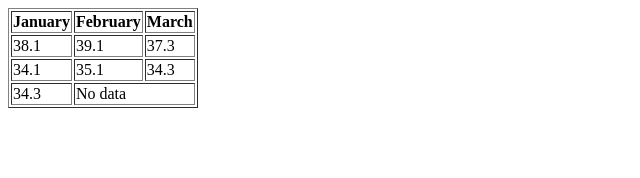
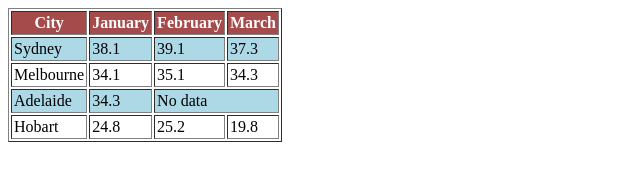
Before and after one commit to AndrewSRea/HTML_Challenges, a plain HTML site: page html-challenge-7.html in a window 1280 px wide. Shown: the whole page, without its empty margins (0-640 px from the left). Drawn offline with Linux system fonts and the light colour scheme.

Commit message:
Adding new rows and columns

```diff
--- a/html-challenge-7.html
+++ b/html-challenge-7.html
@@ -4,28 +4,53 @@
         <meta charset="UTF-8">
         <meta name="viewport" content="width=device-width, initial-scale=1.0">
         <title>HTML Challenge 3</title>
+        <style>
+            .top-row {
+                background-color: rgb(165,75,75);
+                color: rgb(255,255,255);
+            }
+            .odd {
+                background-color: rgb(173,216,230);
+            }
+
+            th, td {
+                padding: 2px;
+            }
+        </style>
     </head>
     <body>
         <table border="1">
         <!-- The HTML attribute to create a "border" around table cells works but seems to be obsolete since the attribute
              is glowing red. -->
-            <tr>
+            <tr class="top-row">
+                <th>City</th>
                 <th>January</th>
                 <th>February</th>
                 <th>March</th>
             </tr>
-            <tr>
+            <tr class="odd">
+                <td>Sydney</td>
                 <td>38.1</td>
                 <td>39.1</td>
                 <td>37.3</td>
             </tr>
             <tr>
+                <td>Melbourne</td>
                 <td>34.1</td>
                 <td>35.1</td>
                 <td>34.3</td>
             </tr>
-            <td>34.3</td>
-            <td colspan="2">No data</td>
+            <tr class="odd">
+                <td>Adelaide</td>
+                <td>34.3</td>
+                <td colspan="2">No data</td>
+            </tr>
+            <tr>
+                <td>Hobart</td>
+                <td>24.8</td>
+                <td>25.2</td>
+                <td>19.8</td>
+            </tr>
         </table>
     </body>
 </html>
```
